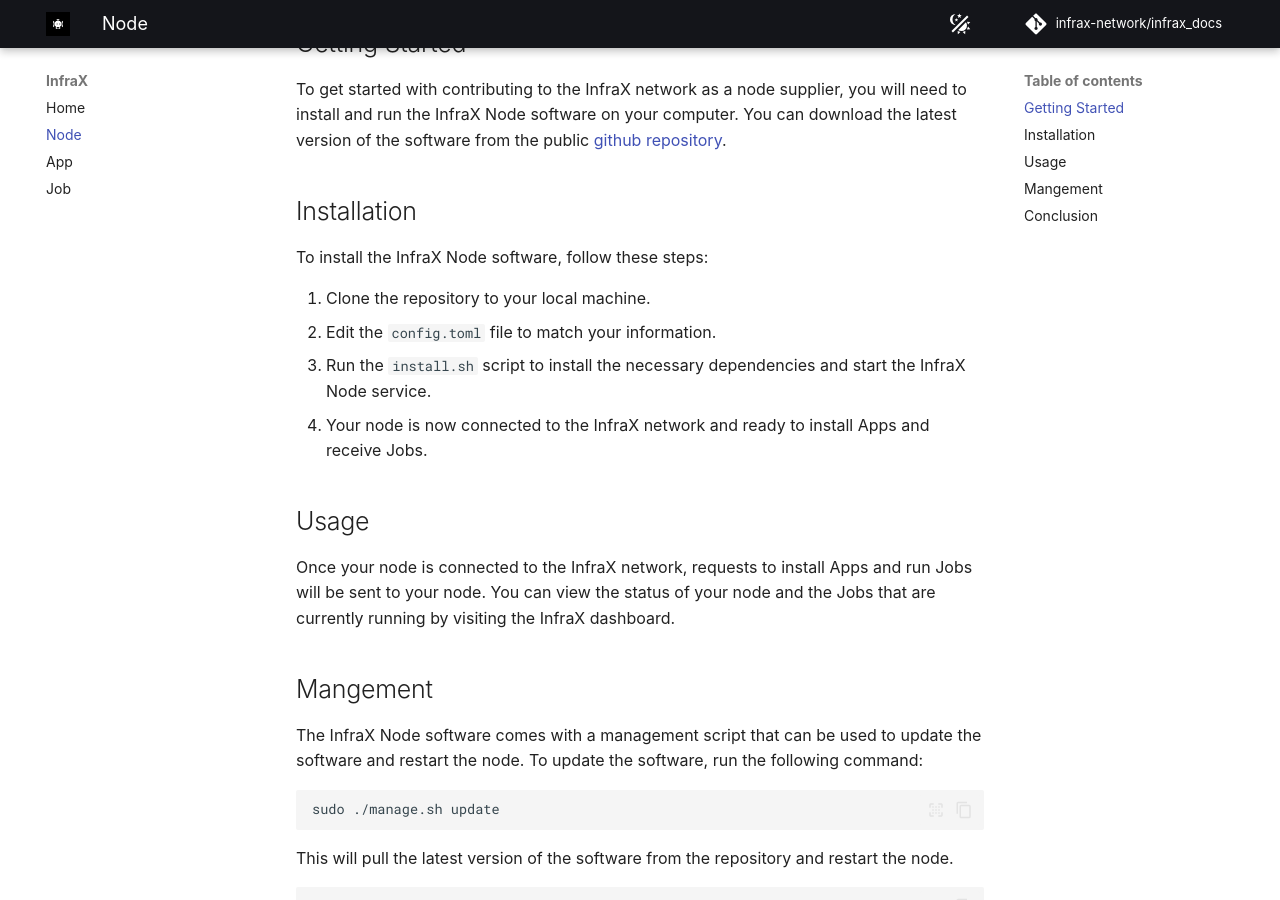
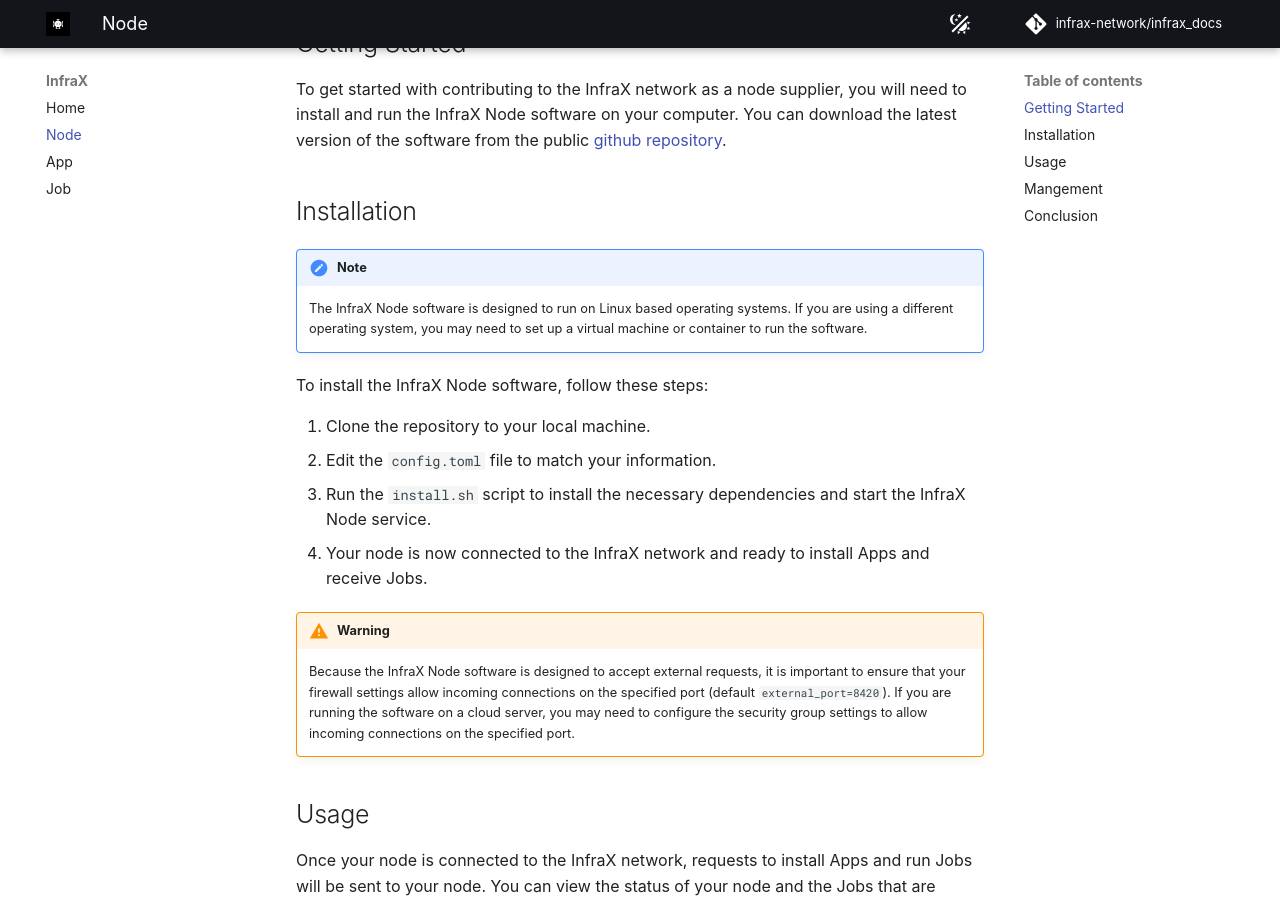
Before and after one commit to InfraX-network/docs, an MkDocs documentation site: the page built from docs/node.md, in a window 1280 px wide and 900 px high, scrolled down 245 px. Built offline with MkDocs 1.6.1 and Material for MkDocs 9.7.7, drawn with Linux system fonts in a browser that asks for light colours; some web fonts are replaced; comment, search, counter and statistics services are not loaded.

Commit message:
- updates

```diff
--- a/docs/node.md
+++ b/docs/node.md
@@ -14,12 +14,18 @@
 
 ## Installation
 
+!!! note
+    The InfraX Node software is designed to run on Linux based operating systems. If you are using a different operating system, you may need to set up a virtual machine or container to run the software.
+
 To install the InfraX Node software, follow these steps:
 
 1. Clone the repository to your local machine.
 2. Edit the `config.toml` file to match your information.
 3. Run the `install.sh` script to install the necessary dependencies and start the InfraX Node service.
 4. Your node is now connected to the InfraX network and ready to install Apps and receive Jobs.
+
+!!! warning
+    Because the InfraX Node software is designed to accept external requests, it is important to ensure that your firewall settings allow incoming connections on the specified port (default `external_port=8420`). If you are running the software on a cloud server, you may need to configure the security group settings to allow incoming connections on the specified port.
 
 ## Usage
 
```
